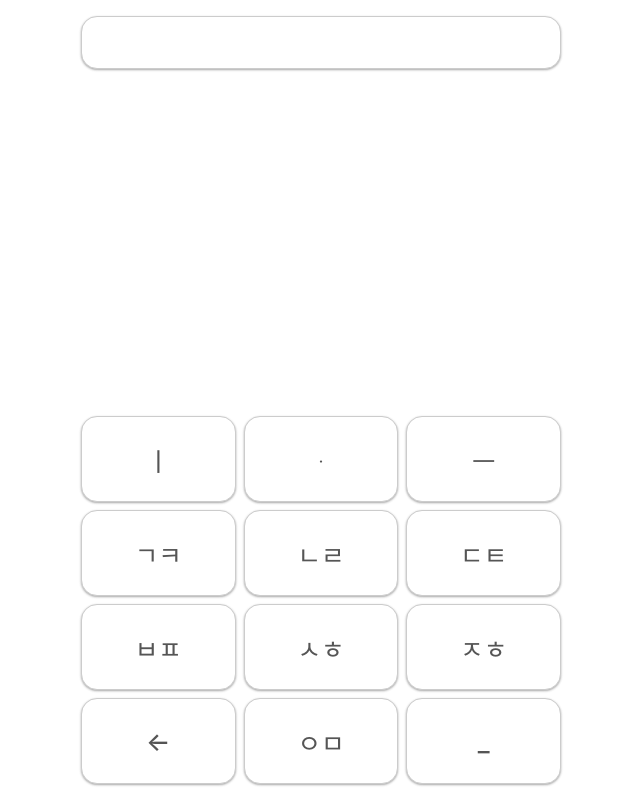
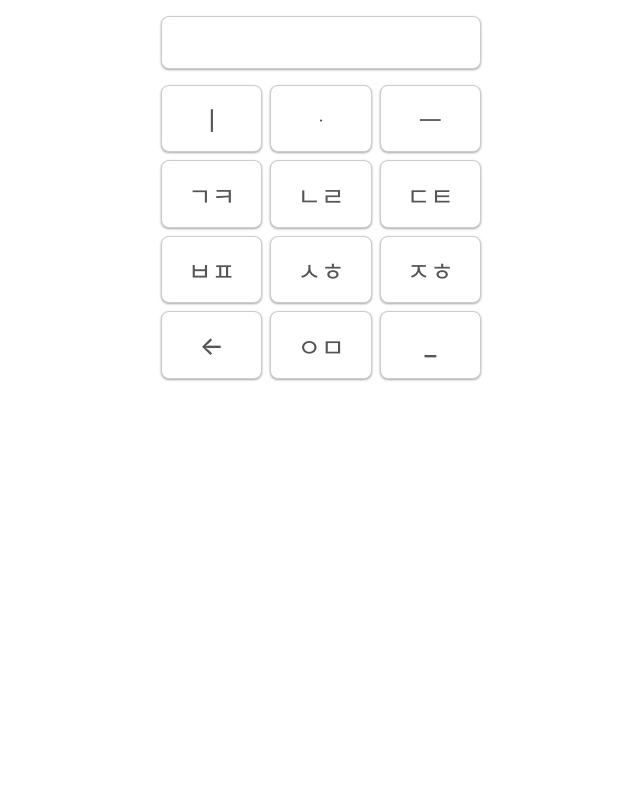
Before and after one commit to anaclumos/hwalja, a Next.js app in the folder demo/: page / in a window 1280 px wide. Shown: the whole page, without its empty margins (319-959 px from the left). Built offline with nearby package versions, Linux system fonts and the light colour scheme.

Commit message:
update design

```diff
--- a/demo/src/styles/Home.module.css
+++ b/demo/src/styles/Home.module.css
@@ -1,7 +1,6 @@
 .main {
   display: flex;
   flex-direction: column;
-  justify-content: space-between;
   align-items: center;
   padding: 1rem;
   min-height: 100dvh;
@@ -13,16 +12,16 @@
   grid-template-columns: repeat(3, 1fr);
   grid-gap: 0.5rem;
   width: 100%;
-  max-width: 30rem;
+  max-width: 20rem;
 }
 
 .key {
   user-select: none;
   min-width: 2rem;
-  aspect-ratio: 1.8;
+  aspect-ratio: 1.5;
   background-color: #fff;
   border: 1px solid #ccc;
-  border-radius: 1rem;
+  border-radius: 0.5rem;
   box-shadow: 0 1px 3px rgba(0, 0, 0, 0.12), 0 1px 2px rgba(0, 0, 0, 0.24);
   color: #555;
   cursor: pointer;
@@ -62,13 +61,13 @@
 
 .formbox {
   width: 100%;
-  max-width: 30rem;
+  max-width: 20rem;
   min-height: 3.3rem;
   margin-bottom: 1rem;
   padding: 1rem;
   background-color: #fff;
   border: 1px solid #ccc;
-  border-radius: 1rem;
+  border-radius: 0.5rem;
   box-shadow: 0 1px 3px rgba(0, 0, 0, 0.12), 0 1px 2px rgba(0, 0, 0, 0.24);
 }
 
```
